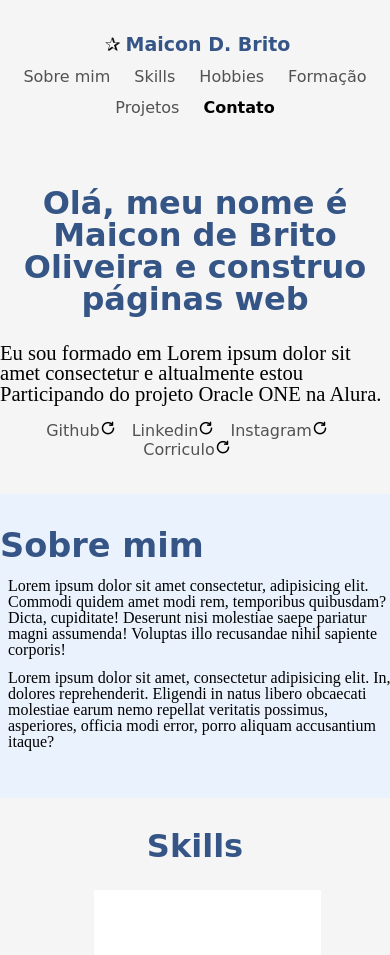
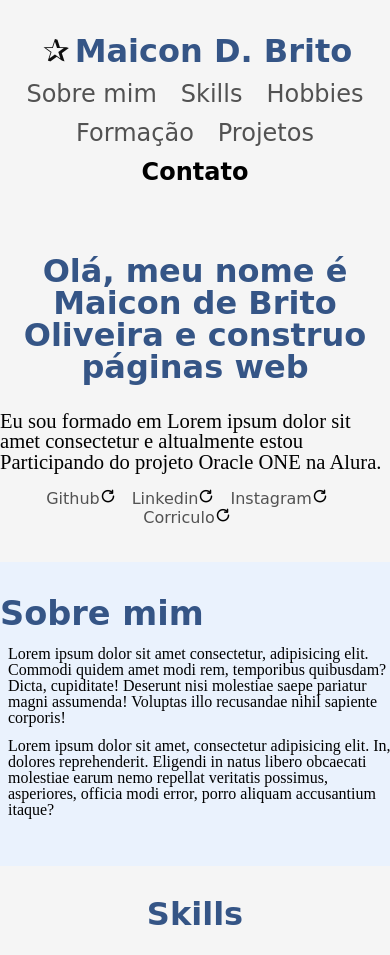
Before and after one commit to Maycondel/Projeto-Portifolio, a plain HTML site: page index.html in a window 390 px wide. Shown: the top 955 px of the page. Drawn offline with Linux system fonts and the light colour scheme; a web font is replaced by a local one.

Commit message:
uma pequena atualização para versão mobile

```diff
--- a/versao-mobile.css
+++ b/versao-mobile.css
@@ -5,6 +5,12 @@
        width: 100%;
        text-align: center;
 
+   }
+   .cabeçario__nome{
+       font-size: 2rem;
+   }
+   .cabeçario__link{
+       font-size: 1.5rem;
    }
    .cabeçario__item{
        margin-top: 15px;
```
